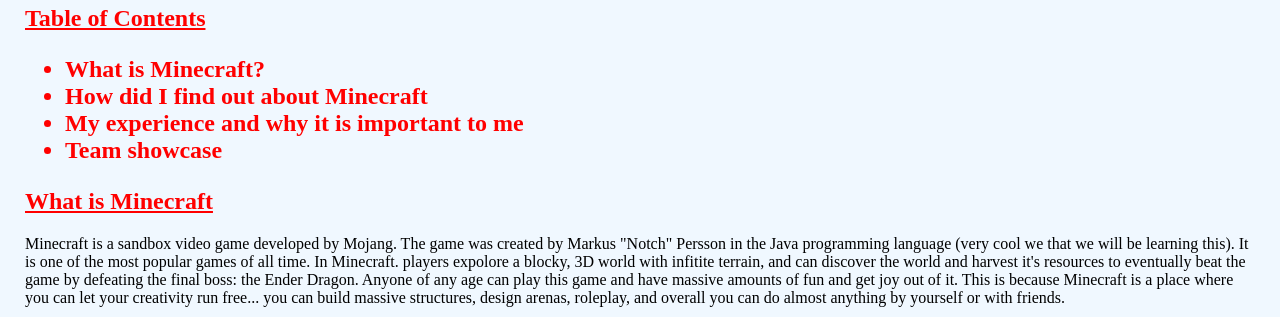
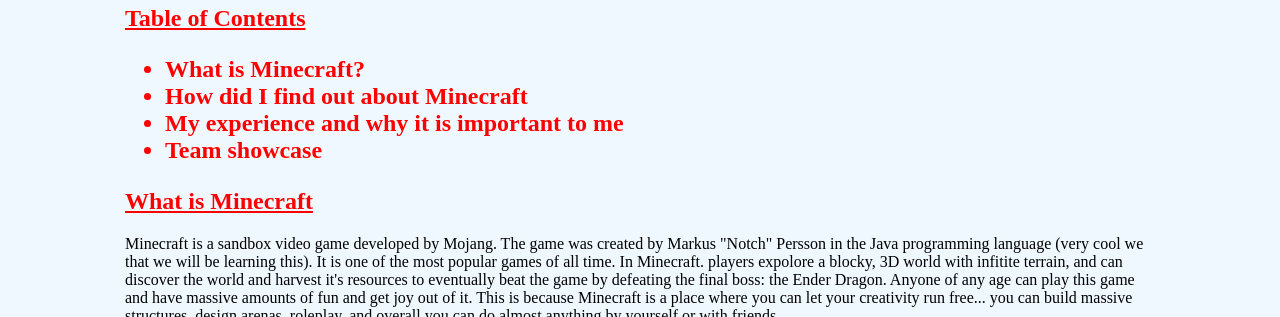
Before and after one commit to Alif-J-Rahman/web, a plain HTML site: page talk.html in a window 1280 px wide. Shown: the part 57-374 px from the top of the page. Drawn offline with Linux system fonts and the light colour scheme.

Commit message:
Update main.css

```diff
--- a/main.css
+++ b/main.css
@@ -22,7 +22,7 @@ h4 {
 }
 
 body {
-  margin-left: 25px;
-  margin-right: 25px;
+  margin-left: 125px;
+  margin-right: 125px;
   background-color: AliceBlue;
 }
```
